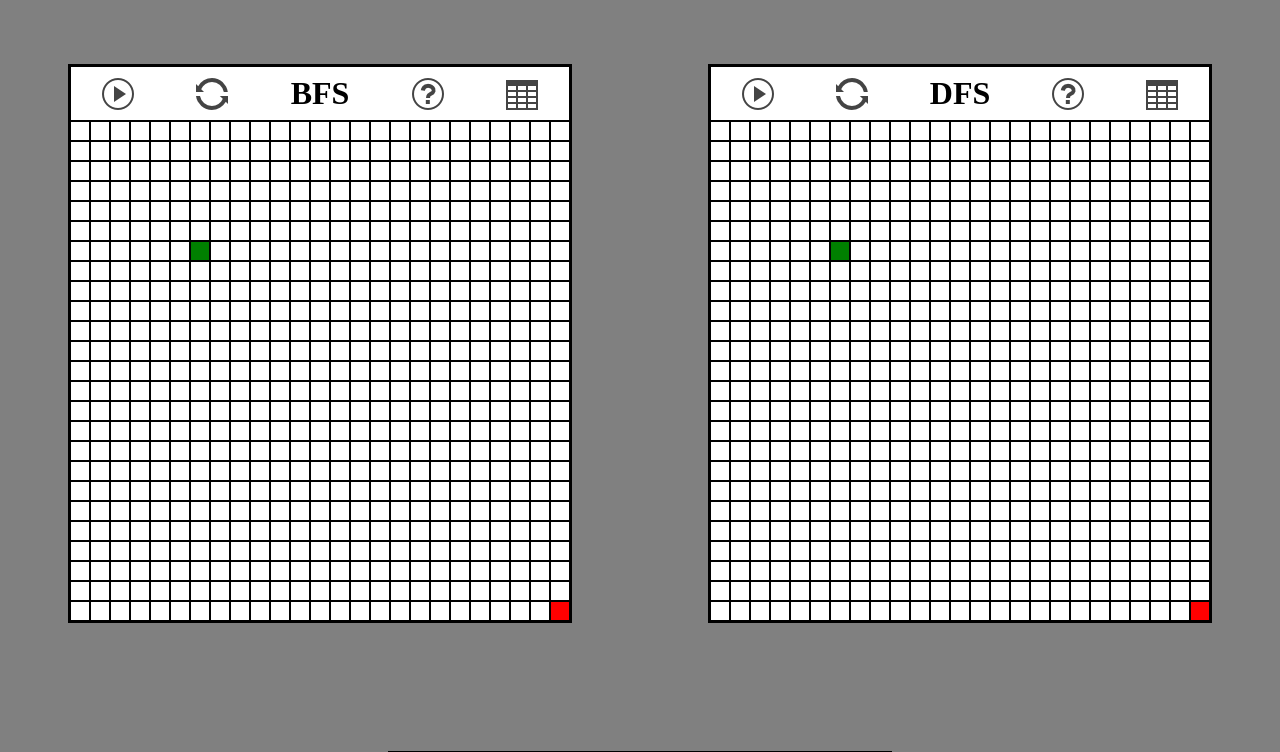
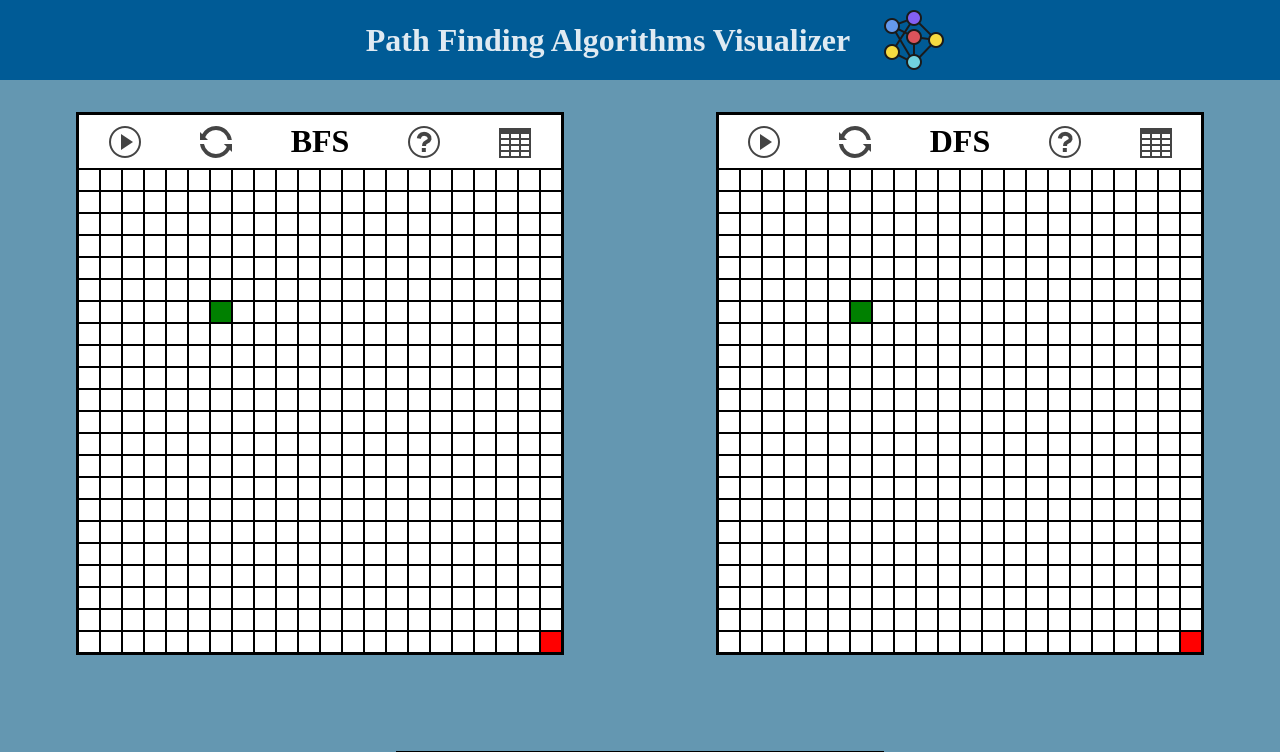
Before and after one commit to GustavoGaldino/PathFindingVisualizer, a React (Create React App) app in the folder path-finding-app/: page / in a window 1280 px wide. Shown: the top 752 px of the page. Built offline with nearby package versions, Linux system fonts and the light colour scheme.

Commit message:
Added AppBar  in the header of the homepage

```diff
--- /dev/null
+++ b/path-finding-app/src/components/AppBar/index.js
@@ -0,0 +1,16 @@
+import React from 'react';
+
+import './styles.css'
+
+import algorithmIcon from '../../assets/images/algorithm.png'
+
+const AppBar = () => {
+    return(
+        <div className="app-bar">
+            <h1 className="app-bar-title">Path Finding Algorithms Visualizer</h1>
+            <img src={algorithmIcon} alt="algorithm-icon" />
+         </div>
+    );
+}
+
+export default AppBar;
--- /dev/null
+++ b/path-finding-app/src/components/AppBar/styles.css
@@ -0,0 +1,15 @@
+.app-bar{
+    display: flex;
+    align-items: center;
+    justify-content: center;
+    height: 10vh;
+    width: 100vw;
+    position: relative;
+    top: 0px;
+    background-color: #005b96;
+}
+
+.app-bar-title{
+    margin: 0 2rem;
+    color: #dfeaf2;
+}
--- a/path-finding-app/src/components/GridContainer/index.js
+++ b/path-finding-app/src/components/GridContainer/index.js
@@ -60,7 +60,7 @@ const GridContainer = (props) => {
 
     const gridContainerStyle = {
         border: "solid 2px black",
-        margin: "4rem 0"
+        margin: "2rem 0 4rem 0"
     }
 
     return(
--- a/path-finding-app/src/components/HomePage/index.js
+++ b/path-finding-app/src/components/HomePage/index.js
@@ -1,6 +1,7 @@
 import React from 'react'
 
 import GridContainer from '../GridContainer'
+import AppBar from '../AppBar'
 
 import bfs from './pathFindingAlgorithms/bfs'
 import dfs from './pathFindingAlgorithms/dfs'
@@ -11,26 +12,27 @@ import './styles.css'
 export default function HomePage(){
     return(
         <div id="homepage">
+            <AppBar />
             <GridContainer
                 pathFindingAlgorithm={bfs}
                 algorithmTitle={"BFS"}
-                rows={25}
-                cols={25}
-                cellSize={"20px"}
+                rows={22}
+                cols={22}
+                cellSize={"22px"}
             />
             <GridContainer
                 pathFindingAlgorithm={dfs}
                 algorithmTitle={"DFS"}
-                rows={25}
-                cols={25}
-                cellSize={"20px"}
+                rows={22}
+                cols={22}
+                cellSize={"22px"}
             />
             <GridContainer
                 pathFindingAlgorithm={AStar}
                 algorithmTitle={"A*"}
-                rows={25}
-                cols={25}
-                cellSize={"20px"}
+                rows={22}
+                cols={22}
+                cellSize={"22px"}
             />
         </div>
     );
--- a/path-finding-app/src/components/HomePage/styles.css
+++ b/path-finding-app/src/components/HomePage/styles.css
@@ -3,6 +3,6 @@
     justify-content: space-around;
     flex-wrap: wrap;
     align-items: center;
-    background-color: grey;
+    background-color: #6497b1;
     width: 100vw;
 }
```
Also changed, not shown: path-finding-app/src/assets/images/algorithm.png (added).
